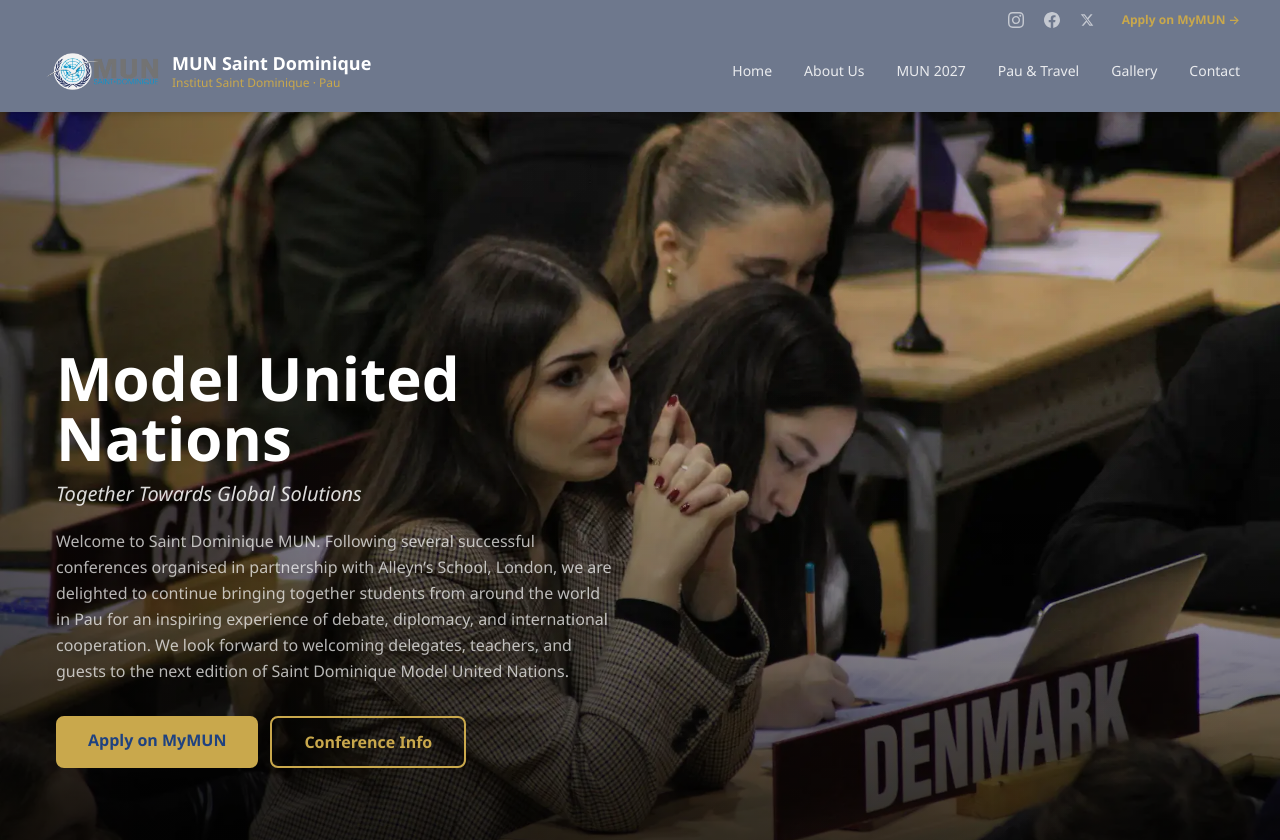
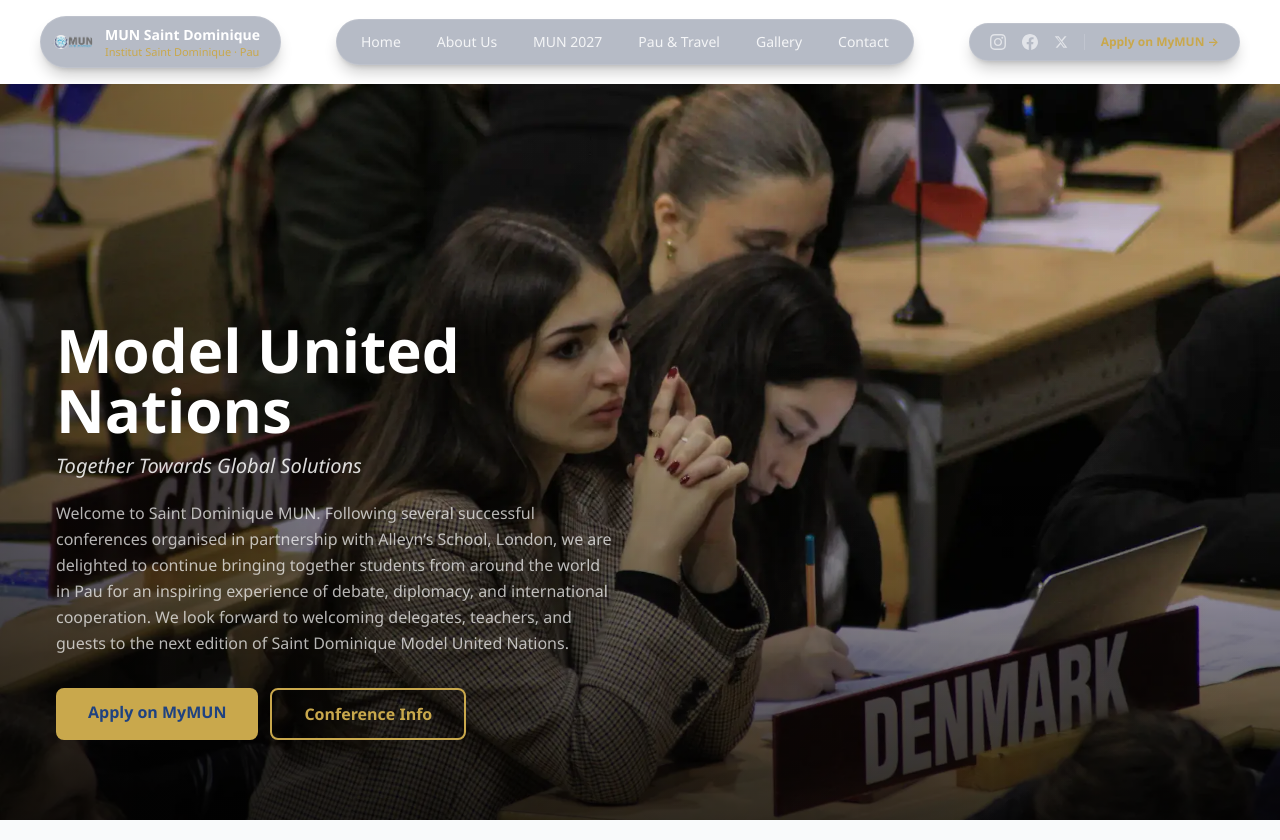
Before and after one commit to gastongabaixtucf8/projet-MUN-saintdo, a Next.js app: page / in a window 1280 px wide. Shown: the top 840 px of the page. Built offline with nearby package versions, Linux system fonts and the light colour scheme.

Commit message:
auto-save

```diff
--- a/components/Header.tsx
+++ b/components/Header.tsx
@@ -13,6 +13,8 @@ const navLinks = [
   { href: '/contact', label: 'Contact' },
 ]
 
+const glass = 'bg-navy-dark/30 backdrop-blur-xl backdrop-saturate-150 border border-white/10 shadow-lg shadow-black/20'
+
 export default function Header() {
   const [open, setOpen] = useState(false)
   const [scrolled, setScrolled] = useState(false)
@@ -25,17 +27,46 @@ export default function Header() {
   }, [])
 
   return (
-    <header
-      className={`sticky top-0 z-50 transition-all duration-300 bg-navy-dark/60 backdrop-blur-xl backdrop-saturate-150 border-b ${
-        scrolled ? 'border-white/10 shadow-lg shadow-black/20' : 'border-transparent shadow-md'
+    <header className="sticky top-0 z-50">
+      <div className="px-6 lg:px-10 py-4 flex items-center justify-between gap-4">
+
+        {/* Logo + name pill — fades out on scroll */}
+        <Link
+          href="/"
+          className={`flex items-center gap-3 rounded-full pl-2 pr-5 py-2 transition-all duration-300 ${glass} ${
+            scrolled ? 'opacity-0 -translate-x-1 pointer-events-none' : 'opacity-100'
           }`}
         >
-      <div className="px-6 lg:px-10">
+          <Image
+            src="/images/logo MUN.webp"
+            alt="MUN Saint Dominique"
+            width={44}
+            height={44}
+            className="rounded-full"
+          />
+          <div className="hidden sm:block leading-tight">
+            <p className="text-white font-bold text-sm">MUN Saint Dominique</p>
+            <p className="text-gold text-[11px]">Institut Saint Dominique · Pau</p>
+          </div>
+        </Link>
 
-        {/* Top bar: social links — collapses away on scroll */}
+        {/* Navigation pill — keeps its vertical position; only the side pills move */}
+        <nav className={`hidden lg:flex items-center gap-1 rounded-full px-2 py-1.5 ${glass}`}>
+          {navLinks.map(({ href, label }) => (
+            <Link
+              key={href}
+              href={href}
+              className="text-white/85 hover:text-white hover:bg-white/10 transition-colors font-medium text-sm px-4 py-1.5 rounded-full"
+            >
+              {label}
+            </Link>
+          ))}
+        </nav>
+
+        {/* Socials + Apply pill — fades out on scroll */}
         <div
-          className={`hidden lg:flex justify-end items-center gap-5 overflow-hidden transition-all duration-300 ${
-            scrolled ? 'max-h-0 opacity-0 pt-0 pb-0' : 'max-h-16 opacity-100 pt-3 pb-1'
+          className={`hidden lg:flex items-center gap-4 rounded-full px-5 py-2.5 transition-all duration-300 ${glass} ${
+            scrolled ? 'opacity-0 translate-x-1 pointer-events-none' : 'opacity-100'
           }`}
         >
           <a href="https://www.instagram.com/mun_saintdo/" target="_blank" rel="noopener noreferrer" aria-label="Instagram" className="text-white/60 hover:text-gold transition-colors">
@@ -47,42 +78,19 @@ export default function Header() {
           <a href="https://x.com/mun_saintdo" target="_blank" rel="noopener noreferrer" aria-label="X / Twitter" className="text-white/60 hover:text-gold transition-colors">
             <svg width="14" height="14" fill="currentColor" viewBox="0 0 24 24"><path d="M18.244 2.25h3.308l-7.227 8.26 8.502 11.24H16.17l-4.714-6.231-5.401 6.231H2.747l7.73-8.835L1.254 2.25H8.08l4.713 6.231zm-1.161 17.52h1.833L7.084 4.126H5.117z"/></svg>
           </a>
-          <a href="https://mymun.com/" target="_blank" rel="noopener noreferrer" className="text-gold text-xs font-semibold hover:underline ml-2">
+          <span className="w-px h-4 bg-white/15" />
+          <a href="https://mymun.com/" target="_blank" rel="noopener noreferrer" className="text-gold text-xs font-semibold hover:underline whitespace-nowrap">
             Apply on MyMUN →
           </a>
         </div>
 
-        {/* Main nav */}
-        <div className={`flex items-center gap-4 transition-all duration-300 ${scrolled ? 'justify-center py-3' : 'justify-between py-5'}`}>
-          {/* Logo — hidden on scroll so only the navigation follows */}
-          <Link href="/" className={`items-center gap-3 shrink-0 ${scrolled ? 'hidden' : 'flex'}`}>
-            <Image
-              src="/images/logo MUN.webp"
-              alt="MUN Saint Dominique"
-              width={120}
-              height={120}
-              className="rounded-lg"
-            />
-            <div className="hidden sm:block">
-              <p className="text-white font-bold text-lg leading-tight">MUN Saint Dominique</p>
-              <p className="text-gold text-xs">Institut Saint Dominique · Pau</p>
-            </div>
-          </Link>
-
-          <nav className="hidden lg:flex items-center gap-8">
-            {navLinks.map(({ href, label }) => (
-              <Link key={href} href={href} className="nav-link">
-                {label}
-              </Link>
-            ))}
-          </nav>
-
+        {/* Mobile hamburger pill */}
         <button
-            className="lg:hidden text-white p-2 shrink-0"
+          className={`lg:hidden text-white p-3 rounded-full ${glass}`}
           onClick={() => setOpen(!open)}
           aria-label="Toggle menu"
         >
-            <svg width="24" height="24" fill="none" stroke="currentColor" strokeWidth="2" viewBox="0 0 24 24">
+          <svg width="22" height="22" fill="none" stroke="currentColor" strokeWidth="2" viewBox="0 0 24 24">
             {open
               ? <path strokeLinecap="round" strokeLinejoin="round" d="M6 18L18 6M6 6l12 12"/>
               : <path strokeLinecap="round" strokeLinejoin="round" d="M4 6h16M4 12h16M4 18h16"/>
@@ -90,11 +98,10 @@ export default function Header() {
           </svg>
         </button>
       </div>
-      </div>
 
       {/* Mobile menu */}
       {open && (
-        <div className="lg:hidden bg-navy-dark/90 backdrop-blur-xl border-t border-white/10 px-6 py-5 flex flex-col gap-4">
+        <div className="lg:hidden mx-6 mb-4 rounded-2xl bg-navy-dark/80 backdrop-blur-xl border border-white/10 px-6 py-5 flex flex-col gap-4 shadow-xl">
           {navLinks.map(({ href, label }) => (
             <Link key={href} href={href} className="text-white hover:text-gold font-medium" onClick={() => setOpen(false)}>
               {label}
```
Lines whose indentation alone changed are shown as unchanged.
